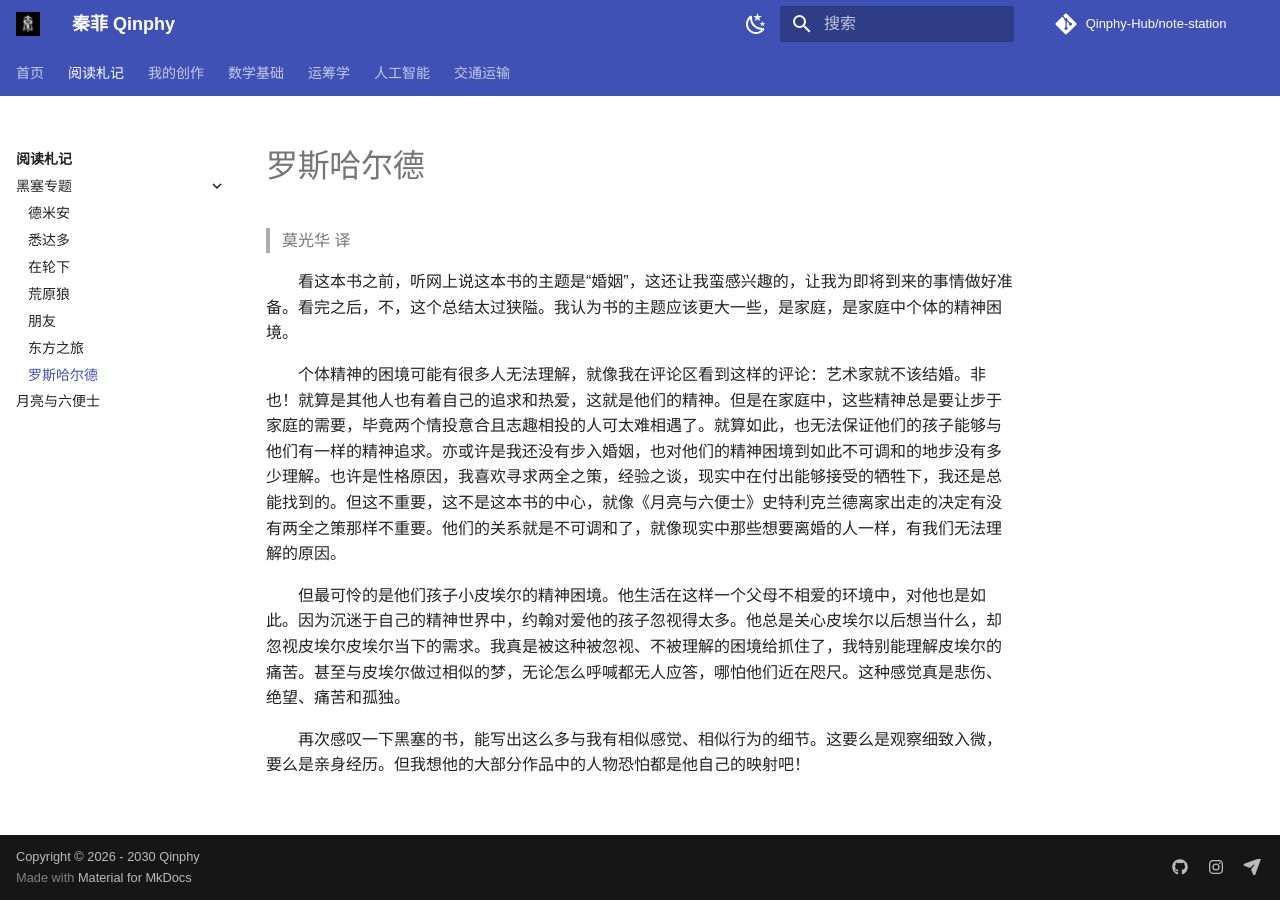
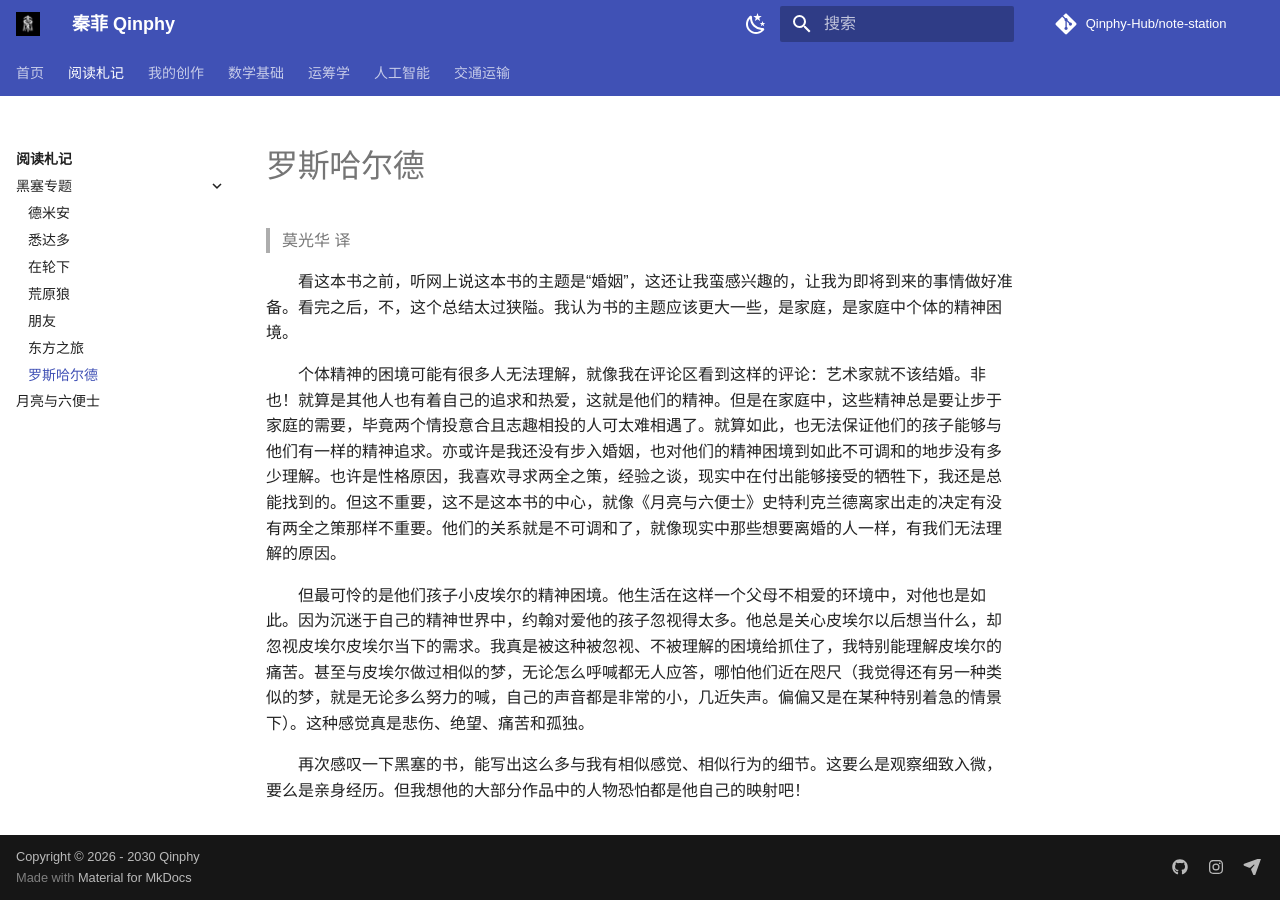
Before and after one commit to Qinphy-Hub/note-station, an MkDocs documentation site: the page built from docs/Part1/Hesse/roshalde.md, in a window 1280 px wide. Built offline with MkDocs 1.6.1 and Material for MkDocs 9.7.7, drawn with Linux system fonts in a browser that asks for light colours; comment, search, counter and statistics services are not loaded; a style sheet for code colours, icons or effects is not loaded.

Commit message:
update: reading - roshalde

```diff
--- a/docs/Part1/Hesse/roshalde.md
+++ b/docs/Part1/Hesse/roshalde.md
@@ -6,6 +6,6 @@
 
 &emsp;&emsp;个体精神的困境可能有很多人无法理解，就像我在评论区看到这样的评论：艺术家就不该结婚。非也！就算是其他人也有着自己的追求和热爱，这就是他们的精神。但是在家庭中，这些精神总是要让步于家庭的需要，毕竟两个情投意合且志趣相投的人可太难相遇了。就算如此，也无法保证他们的孩子能够与他们有一样的精神追求。亦或许是我还没有步入婚姻，也对他们的精神困境到如此不可调和的地步没有多少理解。也许是性格原因，我喜欢寻求两全之策，经验之谈，现实中在付出能够接受的牺牲下，我还是总能找到的。但这不重要，这不是这本书的中心，就像《月亮与六便士》史特利克兰德离家出走的决定有没有两全之策那样不重要。他们的关系就是不可调和了，就像现实中那些想要离婚的人一样，有我们无法理解的原因。
 
-&emsp;&emsp;但最可怜的是他们孩子小皮埃尔的精神困境。他生活在这样一个父母不相爱的环境中，对他也是如此。因为沉迷于自己的精神世界中，约翰对爱他的孩子忽视得太多。他总是关心皮埃尔以后想当什么，却忽视皮埃尔皮埃尔当下的需求。我真是被这种被忽视、不被理解的困境给抓住了，我特别能理解皮埃尔的痛苦。甚至与皮埃尔做过相似的梦，无论怎么呼喊都无人应答，哪怕他们近在咫尺。这种感觉真是悲伤、绝望、痛苦和孤独。
+&emsp;&emsp;但最可怜的是他们孩子小皮埃尔的精神困境。他生活在这样一个父母不相爱的环境中，对他也是如此。因为沉迷于自己的精神世界中，约翰对爱他的孩子忽视得太多。他总是关心皮埃尔以后想当什么，却忽视皮埃尔皮埃尔当下的需求。我真是被这种被忽视、不被理解的困境给抓住了，我特别能理解皮埃尔的痛苦。甚至与皮埃尔做过相似的梦，无论怎么呼喊都无人应答，哪怕他们近在咫尺（我觉得还有另一种类似的梦，就是无论多么努力的喊，自己的声音都是非常的小，几近失声。偏偏又是在某种特别着急的情景下）。这种感觉真是悲伤、绝望、痛苦和孤独。
 
 &emsp;&emsp;再次感叹一下黑塞的书，能写出这么多与我有相似感觉、相似行为的细节。这要么是观察细致入微，要么是亲身经历。但我想他的大部分作品中的人物恐怕都是他自己的映射吧！
```
